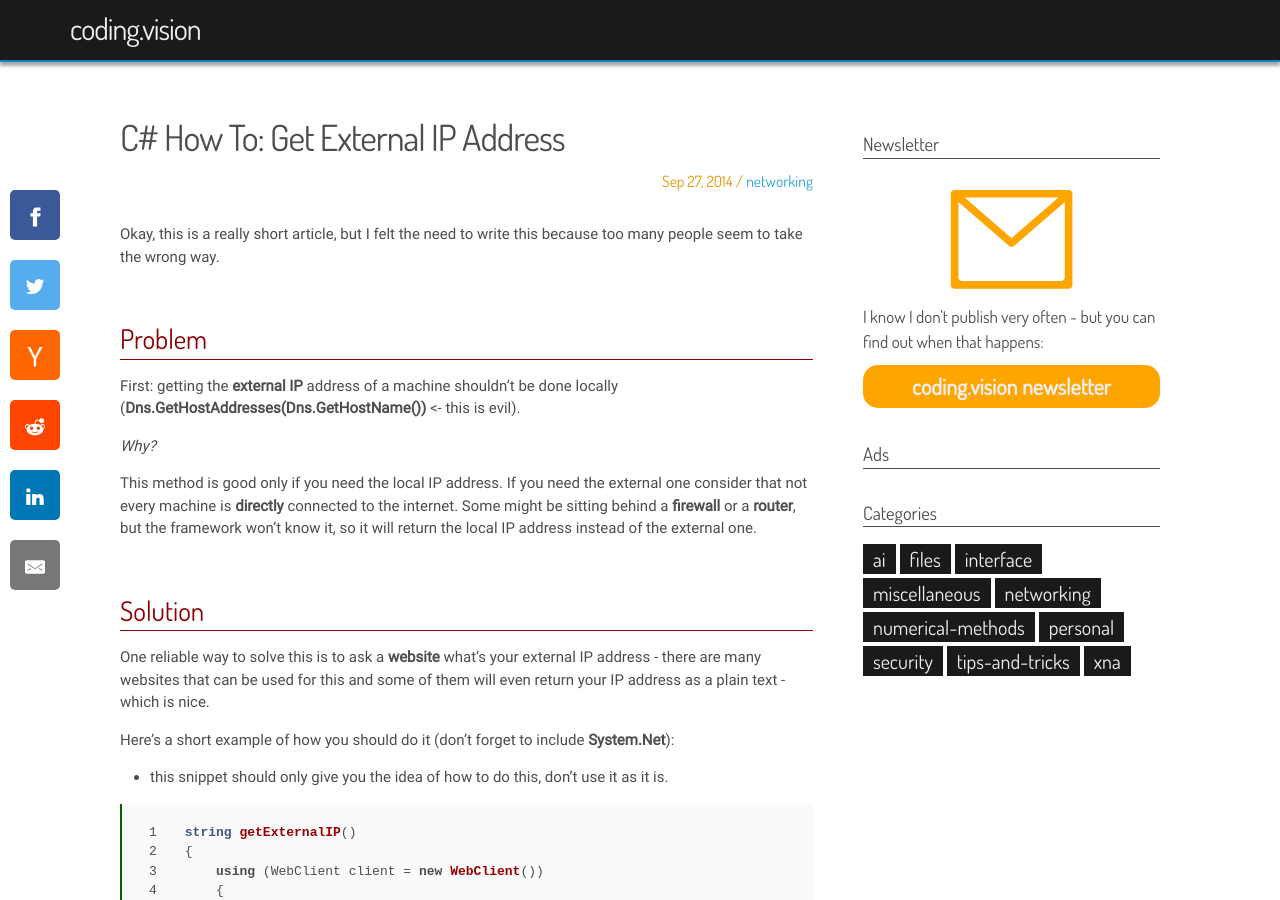
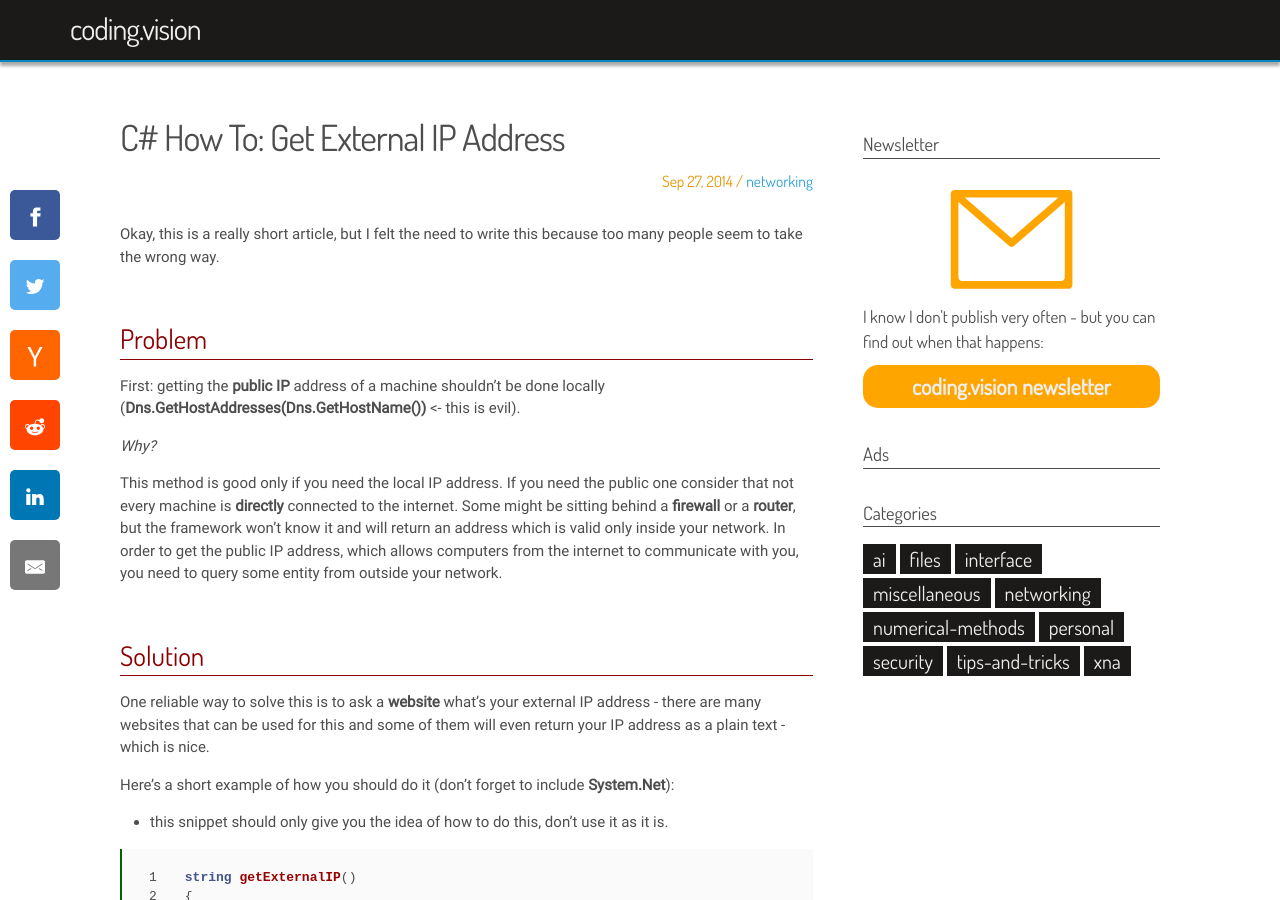
Before and after one commit to Apex95/apex95.github.io, a Jekyll site: the page built from _posts/2014-09-27-c-how-to-get-external-ip-address.markdown, in a window 1280 px wide and 900 px high. Built offline with Jekyll 4.4.1, drawn with Linux system fonts in a browser that asks for light colours; some web fonts are replaced; comment, search, counter and statistics services are not loaded.

Commit message:
small fixes / updates in articles

````diff
--- a/_posts/2012-04-13-c-simple-tcp-server.markdown
+++ b/_posts/2012-04-13-c-simple-tcp-server.markdown
@@ -120,4 +120,4 @@ We have the **tcp client** which connects to our **server** and sends data. Whil
 
 Take a look at [how to code an asynchronous tcp server](https://codingvision.net/networking/c-asynchronous-tcp-server) if you're interested in a version which accepts **multiple clients**.
 
-If you don't have a clinet to connect to the server, you can use Telnet, available on any Windows System: go to **Command Prompt** and type: **telnet 127.0.0.1 9999**.
+If you don't have a client to connect to the server, you can use Telnet, available on any Windows System: go to **Command Prompt** and type: **telnet 127.0.0.1 9999**.
--- a/_posts/2012-05-25-c-moving-form-without-border-title-bar.markdown
+++ b/_posts/2012-05-25-c-moving-form-without-border-title-bar.markdown
@@ -8,7 +8,7 @@ thumbnail: /imgs/thumbnails/formTitleBar.png
 
 ## 1\. Removing the title bar and border
 
-In this tutorial I will show you how you can make a window (**Form**) with no **title bar** or **border** - which we can also move with the cursor.
+In this tutorial I will show you how you can make a draggable window (**Form**) with no **title bar** or **border**. By default, when you remove the border of a Form, you can't move or drag it anymore and this behavior must be implemented separately.
 
 I assume you already have the program ready - at least the design part, so I'll skip to what interests you. :D
 
--- a/_posts/2013-05-21-c-get-desktop-screenshot.markdown
+++ b/_posts/2013-05-21-c-get-desktop-screenshot.markdown
@@ -6,7 +6,7 @@ categories: miscellaneous
 thumbnail: /imgs/thumbnails/desktopSS.bmp
 ---
 
-I found this feature while looking inside **Graphics** class and since it was so simple to use, I decided to post it here.
+I found this feature while looking inside **Graphics** class and since it was so simple to use, I decided to post it here. It basically allows you to take print screens programmatically and save them as local images or forward them through the network, etc.
 
 As I said, it doesn't require more than 15 lines of code - this function: **Graphics.CopyFromScreen** does all the 'hard work' so we only need to put this into a **Bitmap** and save/display it.
 
--- a/_posts/2014-09-27-c-how-to-get-external-ip-address.markdown
+++ b/_posts/2014-09-27-c-how-to-get-external-ip-address.markdown
@@ -10,11 +10,11 @@ Okay, this is a really short article, but I felt the need to write this because
 
 ## Problem
 
-First: getting the **external IP** address of a machine shouldn't be done locally (**Dns.GetHostAddresses(Dns.GetHostName())** <- this is evil).
+First: getting the **public IP** address of a machine shouldn't be done locally (**Dns.GetHostAddresses(Dns.GetHostName())** <- this is evil).
 
 _Why?_
 
-This method is good only if you need the local IP address. If you need the external one consider that not every machine is **directly** connected to the internet. Some might be sitting behind a **firewall** or a **router**, but the framework won't know it, so it will return the local IP address instead of the external one.
+This method is good only if you need the local IP address. If you need the public one consider that not every machine is **directly** connected to the internet. Some might be sitting behind a **firewall** or a **router**, but the framework won't know it and will return an address which is valid only inside your network. In order to get the public IP address, which allows computers from the internet to communicate with you, you need to query some entity from outside your network.
 
 ## Solution
 
--- a/_posts/2019-12-07-c-predict-random-number-generator-net.markdown
+++ b/_posts/2019-12-07-c-predict-random-number-generator-net.markdown
@@ -130,7 +130,7 @@ public class Program
 {% endhighlight %}
 
 
-You should get something like this when running it (well, different numbers because you'll get a different seed - but you get the point). Tested it on **.NET 4.7.2**.
+You should get something like this when running it (well, different numbers because you'll have a different seed - but you get the point). Tested it on **.NET 4.7.2**.
 
 ```
 Predicted: 0.562743733899083 | Correct: 0.562743733899083
````
